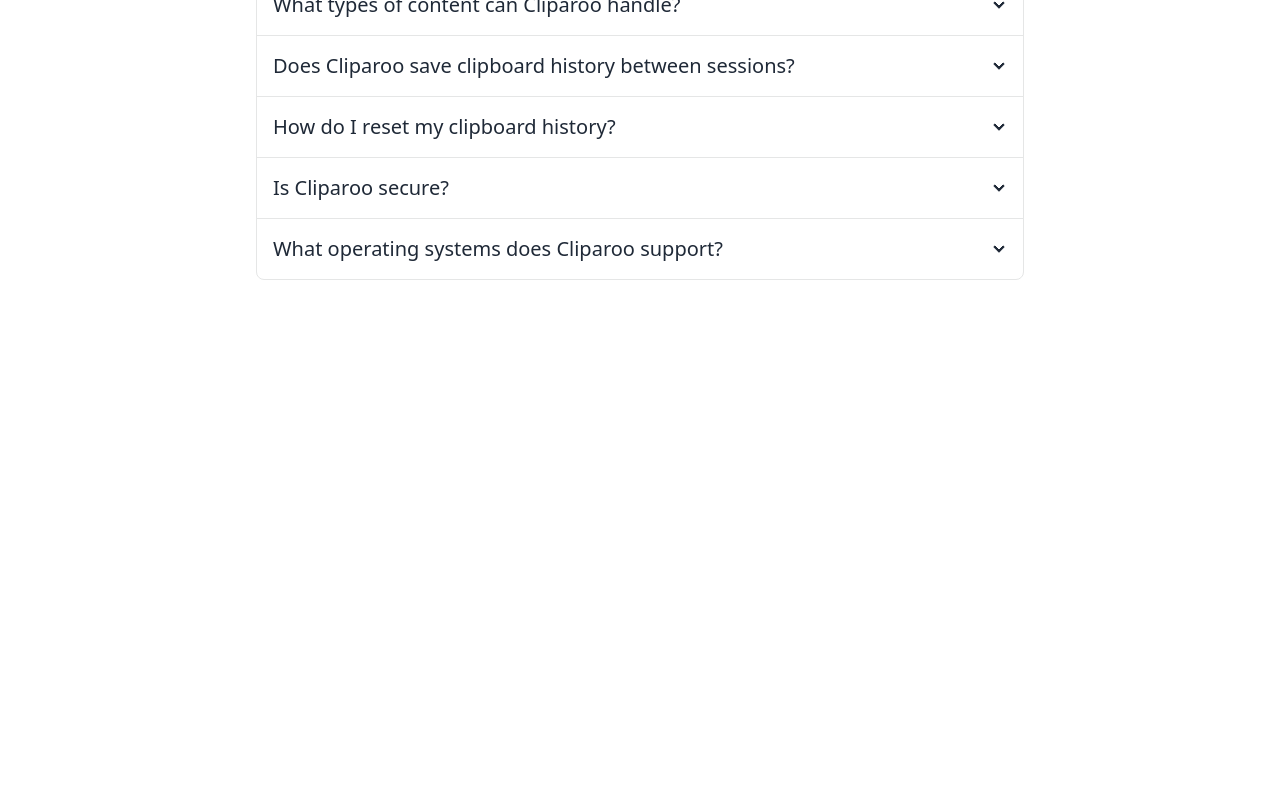
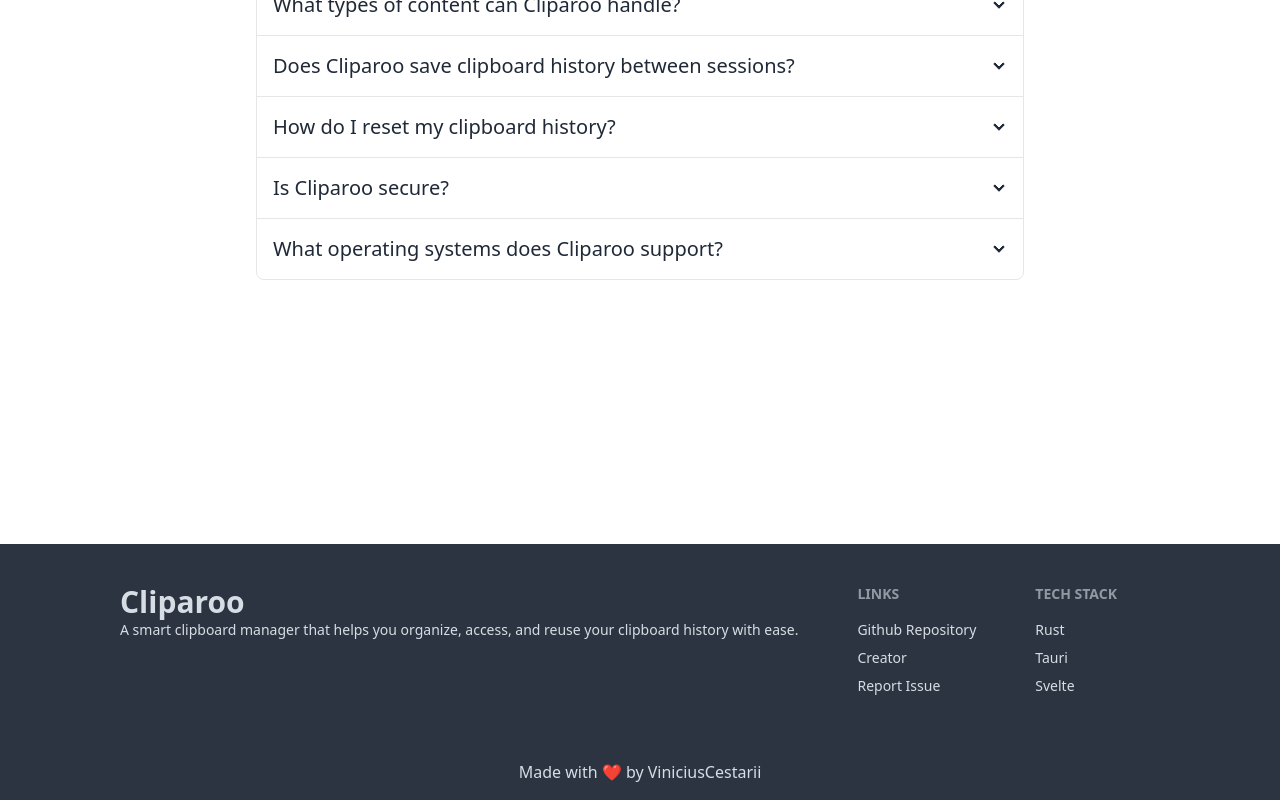
Before and after one commit to ViniciusCestarii/cliparoo-doc, a SvelteKit app: page / in a window 1280 px wide. Shown: the part 4009-4809 px from the top of the page. Before the commit the page ends 4553 px from the top, so only its background shows below. Built offline with nearby package versions, Linux system fonts and the light colour scheme; no server answers.

Commit message:
feat: add footer

```diff
--- /dev/null
+++ b/src/lib/components/footer.svelte
@@ -0,0 +1,62 @@
+<footer class="bg-neutral text-neutral-content">
+	<div class="footer mx-auto max-w-screen-xl p-10 pb-4">
+		<aside>
+			<p>
+				<span class="text-3xl font-bold"> Cliparoo </span>
+				<br />
+				A smart clipboard manager that helps you organize, access, and reuse your clipboard history with
+				ease.
+			</p>
+		</aside>
+
+		<nav>
+			<h6 class="footer-title">Links</h6>
+			<a
+				class="link-hover link"
+				href="https://github.com/ViniciusCestarii/cliparoo"
+				target="_blank"
+				rel="noopener"
+			>
+				Github Repository
+			</a>
+			<a
+				class="link-hover link"
+				href="https://github.com/ViniciusCestarii"
+				target="_blank"
+				rel="noopener">Creator</a
+			>
+			<a
+				class="link-hover link"
+				href="https://github.com/ViniciusCestarii/cliparoo/issues"
+				target="_blank"
+				rel="noopener"
+			>
+				Report Issue
+			</a>
+		</nav>
+
+		<nav>
+			<h6 class="footer-title">Tech Stack</h6>
+			<a class="link-hover link" href="https://www.rust-lang.org/" target="_blank" rel="noopener">
+				Rust
+			</a>
+			<a class="link-hover link" href="https://tauri.app/" target="_blank" rel="noopener">
+				Tauri
+			</a>
+			<a class="link-hover link" href="https://svelte.dev/" target="_blank" rel="noopener">
+				Svelte
+			</a>
+		</nav>
+	</div>
+	<div class="divider"></div>
+	<div class="flex justify-center px-10 pb-4">
+		<p>
+			Made with ❤️ by <a
+				class="link-hover link"
+				href="https://github.com/ViniciusCestarii"
+				target="_blank"
+				rel="noopener">ViniciusCestarii</a
+			>
+		</p>
+	</div>
+</footer>
--- a/src/routes/+layout.svelte
+++ b/src/routes/+layout.svelte
@@ -1,4 +1,5 @@
 <script lang="ts">
+	import Footer from '$lib/components/footer.svelte';
 	import Header from '$lib/components/header.svelte';
 	import '../app.css';
 	let { children } = $props();
@@ -6,3 +7,4 @@
 
 <Header />
 {@render children()}
+<Footer />
```
